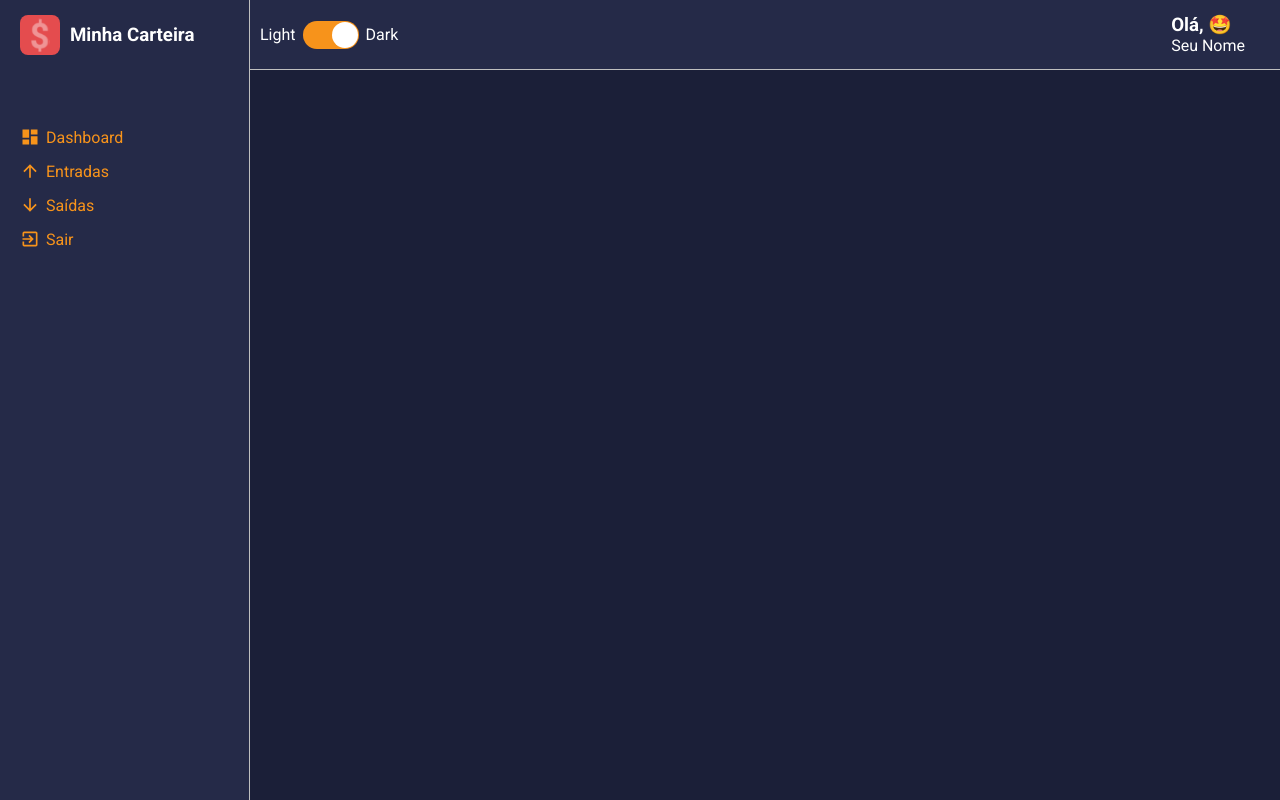
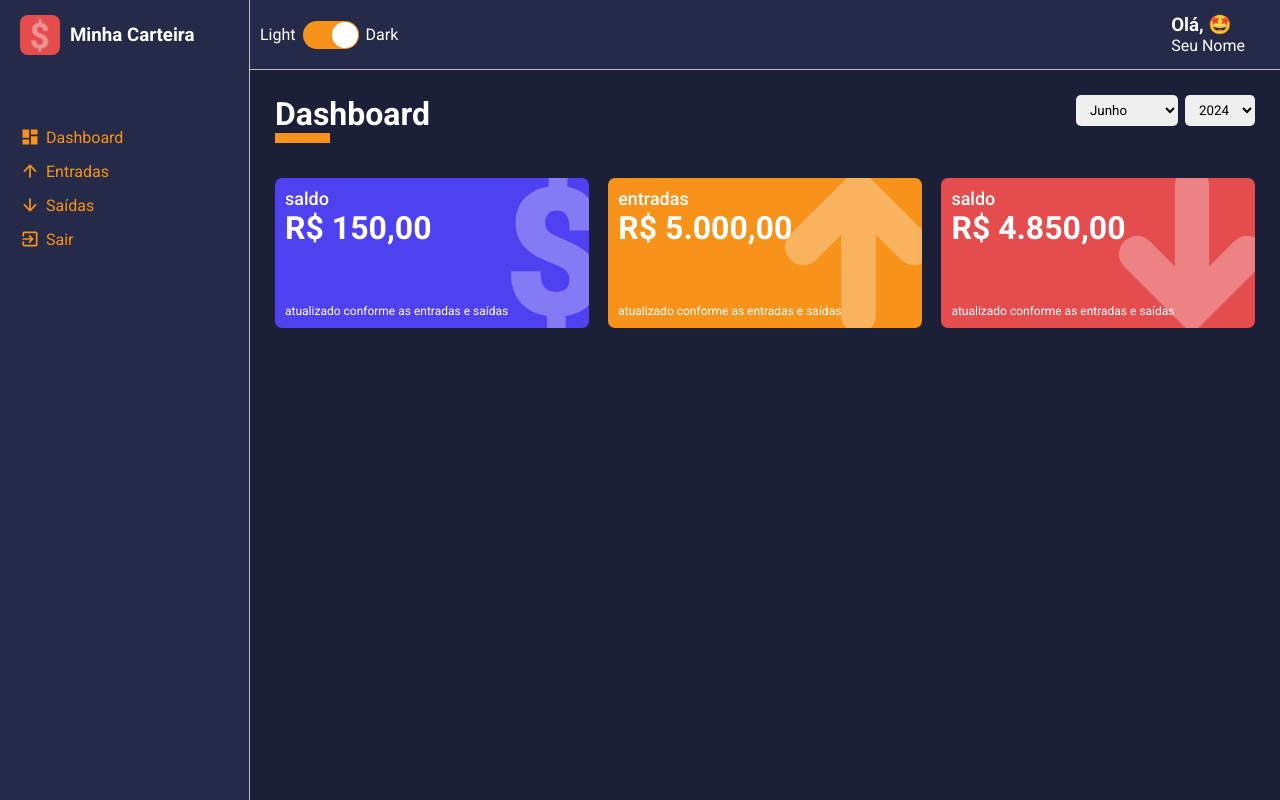
Before and after one commit to gstfnsk/my-wallet, a React (Create React App) app: page /dashboard in a window 1280 px wide. Built offline with nearby package versions, Linux system fonts and the light colour scheme.

Commit message:
add balance cards to the dashboard page

```diff
--- a/package.json
+++ b/package.json
@@ -11,12 +11,16 @@
     "@types/react": "^18.3.2",
     "@types/react-dom": "^18.3.0",
     "@types/styled-components": "^5.1.34",
+    "prop-types": "^15.8.1",
     "react": "^18.3.1",
+    "react-countup": "^6.5.3",
     "react-dom": "^18.3.1",
     "react-icons": "^5.2.1",
+    "react-is": "^18.3.1",
     "react-router-dom": "^6.23.1",
     "react-scripts": "5.0.1",
     "react-switch": "^7.0.0",
+    "source-map-loader": "^5.0.0",
     "styled-components": "^6.1.11",
     "typescript": "^4.9.5",
     "web-vitals": "^2.1.4"
--- a/src/components/Layout/index.tsx
+++ b/src/components/Layout/index.tsx
@@ -3,7 +3,7 @@ import { Grid } from './styles';
 
 import Aside from '../Aside';
 import MainHeader from '../MainHeader';
-import Content from '../Content';
+import MainContent from '../MainContent';
 
 type LayoutProps = {
     children: React.ReactNode;
@@ -14,9 +14,9 @@ const Layout: React.FC<LayoutProps> = ({ children }) => {
         <Grid>
             <MainHeader />
             <Aside />
-            <Content>
+            <MainContent>
                 {children}
-            </Content>
+            </MainContent>
         </Grid>
     );
 };
--- a/src/components/Content/index.tsx
+++ b/src/components/MainContent/index.tsx
@@ -1,11 +1,11 @@
 import React from "react";
 import { Container } from './styles';
 
-type ContentProps = {
+type MainContentProps = {
     children: React.ReactNode;
 };
 
-const Content: React.FC<ContentProps> = ({ children }) => {
+const MainContent: React.FC<MainContentProps> = ({ children }) => {
     return (
         <Container>
             {children}
@@ -13,4 +13,4 @@ const Content: React.FC<ContentProps> = ({ children }) => {
     );
 };
 
-export default Content;
+export default MainContent;
--- /dev/null
+++ b/src/components/WalletBox/index.tsx
@@ -0,0 +1,59 @@
+import React from "react";
+import CountUp from "react-countup";
+
+import dollarImg from "../../assets/dollar.svg";
+import arrowDownImg from "../../assets/arrow-down.svg";
+import arrowUpImg from "../../assets/arrow-up.svg";
+import { Container } from './styles';
+
+interface IWalletBoxProps {
+    title: string;
+    amount: number;
+    footerLabel: string;
+    icon: 'dollar' | 'arrowUp' | 'arrowDown' | '';
+    color: string;
+}
+
+// type ContentProps = {
+//     children: React.ReactNode;
+// };
+
+const WalletBox: React.FC<IWalletBoxProps> = ({
+    title,
+    amount,
+    footerLabel,
+    icon,
+    color
+}) => {
+
+    const iconSelected = () => {
+        switch(icon){
+            case "dollar": return dollarImg;
+            case "arrowUp": return arrowUpImg;
+            case "arrowDown": return arrowDownImg;
+            default: return dollarImg;
+        }
+
+    }
+
+    return (
+        <Container color={color}>
+            <span>{title}</span>
+            <h1>
+                {/* {amount} */}
+                <CountUp
+                    end={amount}
+                    prefix={"R$ "}
+                    separator="."
+                    decimal=","
+                    decimals={2}
+                />
+            </h1>
+            <small>{footerLabel}</small>
+            <img src={iconSelected()} alt={title}/>
+
+        </Container>
+    );
+};
+
+export default WalletBox;
--- /dev/null
+++ b/src/components/WalletBox/styles.ts
@@ -0,0 +1,38 @@
+import styled from "styled-components";
+
+interface IContainerProps{
+    color: string;
+}
+export const Container = styled.div<IContainerProps>`
+    background-color: ${props => props.color};
+    height: 150px;
+    margin: 10px 0;
+    color: ${props => props.theme.colors.white};
+    border-radius: 7px;
+    padding: 10px;
+
+    position: relative;
+    overflow: hidden;
+
+    > img {
+        height: 110%;
+        position: absolute;
+        top: -10px;
+        right: -10px;
+
+        opacity: 30%;
+    }
+
+    > span {
+        font-size: 18px;
+        font-weight: 500;
+    }
+
+    > small {
+        font-size: 12px;
+        position: absolute;
+        bottom: 10px;
+    }
+
+    width: 32%;
+`;
--- a/src/pages/Dashboard/index.tsx
+++ b/src/pages/Dashboard/index.tsx
@@ -1,21 +1,77 @@
-import React from "react";
-// import { useState } from "react";
-// import ContentHeader from "../../components/ContentHeader";
-import { Container } from "./styles";
-// import SelectInput from "../../components/SelectInput";
+import React, { useState, useMemo} from "react";
+
+import ContentHeader from "../../components/ContentHeader";
+import SelectInput from "../../components/SelectInput";
+import WalletBox from "../../components/WalletBox";
+
+import listOfMonths from "../../utils/months";
+
+import expenses from "../../repositories/expenses"
+import gains from "../../repositories/gains"
+
+import { Container, Content } from "./styles";
+
 
 const Dashboard: React.FC = () => {
 
-    // const [selection, setSelection] = useState<string>('teste');
-    // const options = [
-    //     {'value': 'Tetse', 'label':'teste'},
-    //     {'value': 'Tetse2', 'label':'teste2'}
-    // ]
+    const [monthSelection, setMonthSelection] = useState<number>(new Date().getMonth() + 1);
+    const [yearSelection, setYearSelection] = useState<number>(new Date().getFullYear());
+
+    const months = useMemo(() => {
+        return listOfMonths.map((month, index) => {
+            return {
+                'value': index+1,
+                'label': month
+            }
+        })
+    },[]);
+
+    const years = useMemo(() => {
+        let uniqueYears: number[] = [];
+        [...expenses, ...gains].forEach(item => {
+            const date = new Date(item.date);
+            const year = date.getFullYear();
+            if (!uniqueYears.includes(year)) {
+                uniqueYears.push(year);
+            }
+        });
+        return uniqueYears.map(year => {
+            return {
+                value: year,
+                label: year
+            }
+        });
+    },[]);
+
+    const handleMonthSelection = (month: string) => {
+        try {
+            const parseMonth = Number(month);
+            setMonthSelection(parseMonth);
+        } catch(e) {
+            throw new Error ('invalid month value. ')
+        }
+    }
+
+    const handleYearSelection = (year: string) => {
+        try {
+            const parseYear = Number(year);
+            setYearSelection(parseYear);
+        } catch(e) {
+            throw new Error ('invalid year value. ')
+        }
+    }
+
     return (
         <Container>
-            {/* <ContentHeader title="Dashboard" lineColor="#fff">
-                <SelectInput options={options} onChange={(e) => setSelection('')}/>
-            </ContentHeader> */}
+            <ContentHeader title="Dashboard" lineColor="#F7931B">
+                <SelectInput options={months} onChange={(e) => handleMonthSelection(e.target.value)} defaultValue={monthSelection}/>
+                <SelectInput options={years} onChange={(e) => handleYearSelection(e.target.value)} defaultValue={yearSelection}/>
+            </ContentHeader>
+            <Content>
+                <WalletBox title={"saldo"} amount={150.00} footerLabel={"atualizado conforme as entradas e saídas"} icon={"dollar"} color={"#4E41F0"} />
+                <WalletBox title={"entradas"} amount={5000.00} footerLabel={"atualizado conforme as entradas e saídas"} icon={"arrowUp"} color={"#F7931B"} />
+                <WalletBox title={"saldo"} amount={4850.00} footerLabel={"atualizado conforme as entradas e saídas"} icon={"arrowDown"} color={"#E44C4E"} />
+            </Content>
         </Container>
     );
 };
--- a/src/pages/Dashboard/styles.ts
+++ b/src/pages/Dashboard/styles.ts
@@ -1,3 +1,8 @@
 import styled from 'styled-components';
 
 export const Container = styled.div``;
+export const Content = styled.div`
+    display: flex;
+    justify-content: space-between;
+
+`;
--- a/src/pages/List/index.tsx
+++ b/src/pages/List/index.tsx
@@ -32,15 +32,11 @@ const List: React.FC = () => {
 
     const { balanceType } = useParams();
 
-    const listData = useMemo(() => {
-        return balanceType === 'income-balance' ? gains : expenses;
-    },[balanceType]);
-
     const pageData = useMemo(() => {
         return balanceType === 'income-balance' ?
         {
             title: 'Entradas',
-            lineColor: '#F7931B',
+            lineColor: '#4E41F0',
             data: gains
         }
         :
@@ -81,7 +77,8 @@ const List: React.FC = () => {
 
     const years = useMemo(() => {
         let uniqueYears: number[] = [];
-        listData.forEach(item => {
+        const {data} = pageData;
+        data.forEach(item => {
             const date = new Date(item.date);
             const year = date.getFullYear();
             if (!uniqueYears.includes(year)) {
@@ -94,7 +91,7 @@ const List: React.FC = () => {
                 label: year
             }
         });
-    },[]);
+    },[pageData]);
 
     const handleFrequencyClick = (frequency: string) => {
         const alreadySelected = frequencyFilterSelected.findIndex(item => item === frequency);
@@ -127,7 +124,7 @@ const List: React.FC = () => {
             }
         });
         setData(formattedDate);
-        },[data, monthSelection, yearSelection, data.length, frequencyFilterSelected]);
+        },[pageData, monthSelection, yearSelection, data.length, frequencyFilterSelected]);
 
     return (
         <Container>
```
Also changed, not shown: src/assets/dollar.svg (renamed from src/assets/dolar.svg), src/components/MainContent/styles.ts (renamed from src/components/Content/styles.ts), 1 other file (tests, documents, lock files or other folders).
